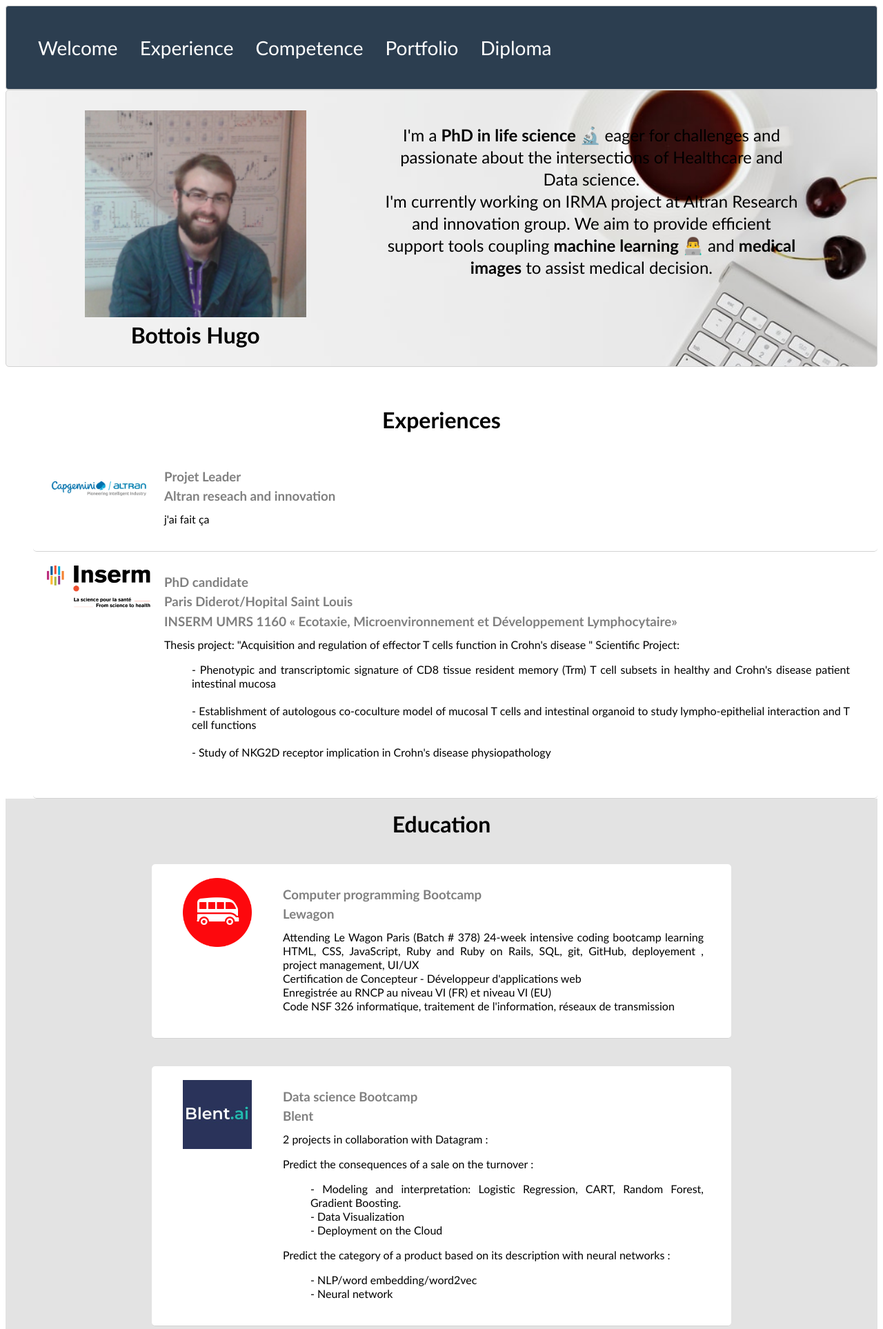
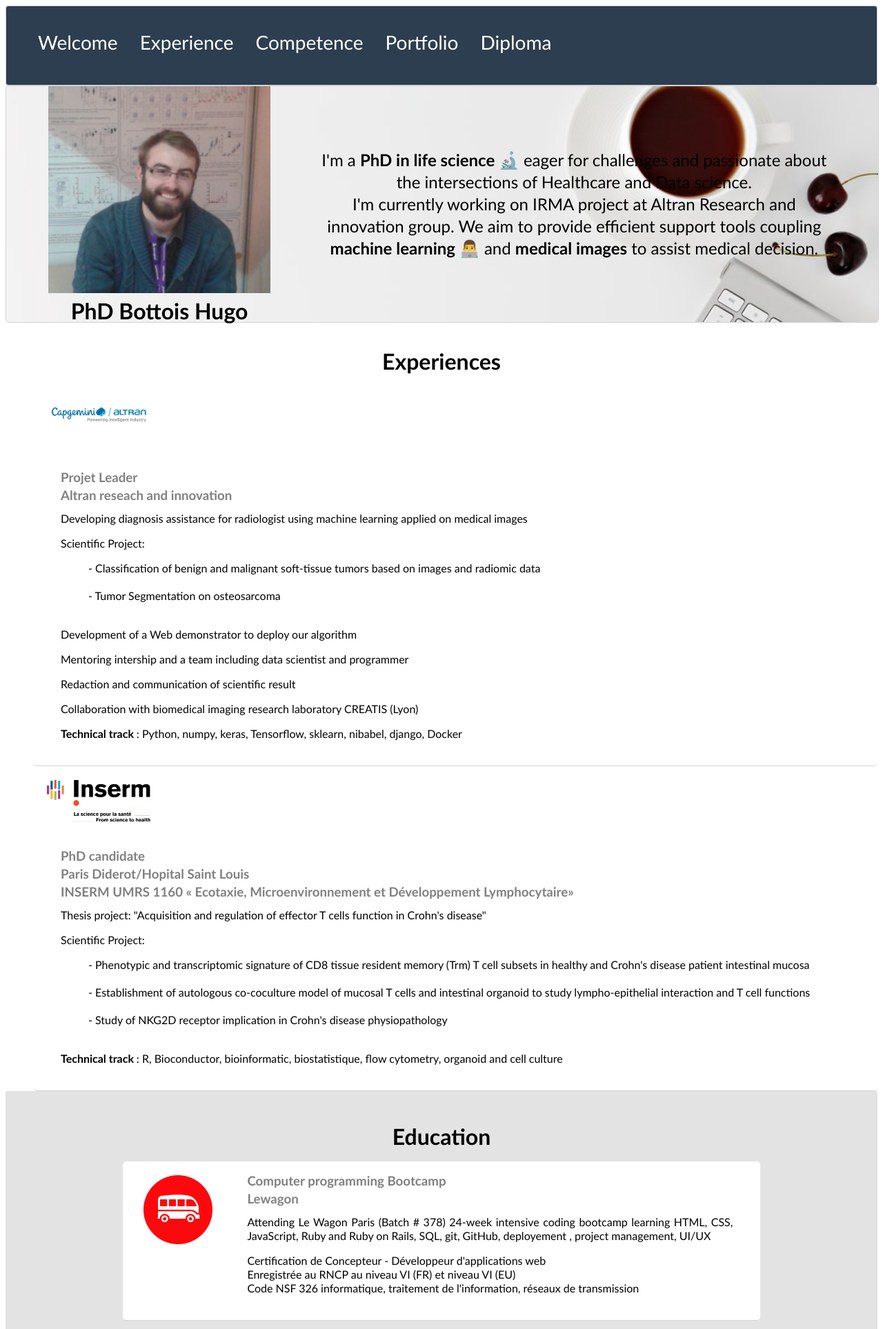
Before and after one commit to hbiom/profile, a PHP site: page / in a window 1280 px wide. Shown: the top 1927 px of the page at 69% size. Run offline with PHP 8.4, Linux system fonts and the light colour scheme; some libraries are stand-ins or nearby versions.

Commit message:
responsive behaviour

```diff
--- a/component/education.css
+++ b/component/education.css
@@ -3,27 +3,36 @@
   display: flex;
   flex-direction: column;
   background-color: rgb(200,200,200,0.5);
-
+  padding-top: 50px;
 }
 
 .cart-education .cart-sub {
-  width: 800px;
+  width: 70%;
   border-bottom: 1px solid lightgrey;
-  display: flex;
   margin: 20px auto;
   padding:20px;
   border-radius: 5px;
   background-color: rgb(255,255,255);
+  display: flex;
+/*  flex-wrap: wrap; bug
+*/}
+
+
+.cart-education  h1 {
+  margin: 0;
 }
-
 
 
  .cart-sub .cart-info {
   padding-right: 20px;
+  width: 100%;
 }
 
 .cart-info h3,a {
   color:grey;
+  line-height: 16px;
+  margin-bottom:10px;
+  margin-top:0;
 }
 
 .cart-info p, ul {
--- a/component/experience.css
+++ b/component/experience.css
@@ -6,17 +6,23 @@
   margin-left: 20px;
   margin-top: 20px;
   margin-right: 20px;
-  display: flex;
-  flex-direction: column;
 }
 
 .cart_exp .cart-sub {
   width: 100%;
   border-bottom: 1px solid lightgrey;
-  display: flex;
   padding:20px;
   border-radius: 5px;
+  display: flex;
+  flex-wrap: wrap;
 }
+
+
+.cart_exp h1 {
+/*  text-align: center;
+*/  margin: 0;
+}
+
 
 .cart-sub .last-exp {
   width: 100%;
@@ -36,9 +42,3 @@
 .cart-info h3,a {
   color:grey;
 }
-
-.cart-info p, ul {
-  font-size: 16px;
-  line-height: 16px;
-  text-align: justify;
-}
--- a/component/font-page.css
+++ b/component/font-page.css
@@ -1,11 +1,13 @@
 .font-page {
   border: 1px solid lightgrey;
-  display: flex;
   justify-content: space-evenly;
   background-image: url("../image/font.jpeg");
   background-size: cover;
   border-radius: 5px;
-  height: 400px;
+  width: 100%;
+  height: auto;
+  display: flex;
+  flex-wrap: wrap;
 }
 
 .font-page h1 {
@@ -15,8 +17,6 @@
 }
 
 .div-avatar {
-  display: flex
-  border:solid;
   margin: auto 0;
 }
 
@@ -29,7 +29,7 @@
   font-size:24px;
   line-height:32px;
   text-align: center;
-  width: 600px;
-  height: 350px;
+  width: 60%;
+  height: auto;
   margin: auto 0;
 }
--- a/component/logo.css
+++ b/component/logo.css
@@ -1,16 +1,17 @@
 .logo-square {
   width:  100px;
   background-size: cover;
-  margin-left: auto;
   margin-right: auto;
-  display: block;
+  padding-left: 10px;
 }
 
 .logo-long {
+  padding-bottom: 20px;
   width:  150px;
   background-size: cover;
 }
 
 .div-logo {
-  min-width:150px;
+  width:20%;
+  padding-bottom: 20px;
 }
--- a/component/publication.css
+++ b/component/publication.css
@@ -1,5 +1,3 @@
-
-
 .cart-pulication {
   padding-left: 20px;
   padding-right: 20px;
@@ -10,12 +8,15 @@
   flex-direction: column;
 }
 
+.cart-pulication h1 {
+  margin: 0;
+}
+
 
 .cart-pulication a:first-child {
-  margin: 0 10px;
   font-size: 24px;
+  line-height: 24px;
 }
-
 
 .cart-pulication .cart-sub {
   width: 100%;
--- a/index.html
+++ b/index.html
@@ -19,7 +19,7 @@
     <div class="font-page">
       <div class = div-avatar>
         <img src="image/avatar.png" alt="Bottois Hugo" class = "avatar">
-        <h1> Bottois Hugo </h1>
+        <h1> PhD Bottois Hugo </h1>
       </div>
       <div class= "div-text" >
         <p class = "text-center">I'm a <strong> PhD in life science 🔬 </strong> eager for challenges and passionate about the intersections of Healthcare and Data science.
@@ -37,7 +37,17 @@
         <div class = "cart-info">
           <h3>Projet Leader</h3>
           <h3>Altran reseach and innovation</h3>
-          <p> j'ai fait ça</p>
+          <p>Developing diagnosis assistance for radiologist using machine learning applied on medical images</p>
+          <p>Scientific Project:</p>
+            <ul>
+              <li>- Classification of benign and malignant soft-tissue tumors based on images and radiomic data</li><br/>
+              <li>- Tumor Segmentation on osteosarcoma</li><br/>
+            </ul>
+          <p>Development of a Web demonstrator to deploy our algorithm</p>
+          <p>Mentoring intership and a team including data scientist and programmer</p>
+          <p>Redaction and communication of scientific result</p>
+          <p>Collaboration with biomedical imaging research laboratory CREATIS (Lyon)</p>
+          <p> <strong> Technical track </strong> : Python, numpy, keras, Tensorflow, sklearn, nibabel, django, Docker</p>
         </div>
       </div>
 
@@ -50,13 +60,14 @@
           <h3>Paris Diderot/Hopital Saint Louis</h3>
           <h3>INSERM UMRS 1160 « Ecotaxie, Microenvironnement et Développement Lymphocytaire»</h3>
 
-          <p> Thesis project: "Acquisition and regulation of effector T cells function in Crohn's disease "
-          Scientific Project:</p>
+          <p> Thesis project: "Acquisition and regulation of effector T cells function in Crohn's disease"</p>
+          <p>Scientific Project:</p>
           <ul>
-          <li>- Phenotypic and transcriptomic signature of CD8 tissue resident memory (Trm) T cell subsets in healthy and Crohn's disease patient intestinal mucosa</li><br/>
-          <li>- Establishment of autologous co-coculture model of mucosal T cells and intestinal organoid to study lympho-epithelial interaction and T cell functions</li><br/>
-          <li>- Study of NKG2D receptor implication in Crohn's disease physiopathology</li><br/>
+            <li>- Phenotypic and transcriptomic signature of CD8 tissue resident memory (Trm) T cell subsets in healthy and Crohn's disease patient intestinal mucosa</li><br/>
+            <li>- Establishment of autologous co-coculture model of mucosal T cells and intestinal organoid to study lympho-epithelial interaction and T cell functions</li><br/>
+            <li>- Study of NKG2D receptor implication in Crohn's disease physiopathology</li><br/>
         </ul>
+        <p> <strong> Technical track </strong> : R, Bioconductor, bioinformatic, biostatistique, flow cytometry, organoid and cell culture </p>
         </div>
       </div>
     </div>
@@ -72,8 +83,8 @@
           <h3>Computer programming Bootcamp</h3>
           <h3>Lewagon</h3>
           <p>Attending Le Wagon Paris (Batch # 378)
-          24-week intensive coding bootcamp learning HTML, CSS, JavaScript, Ruby and Ruby on Rails, SQL, git, GitHub, deployement , project management, UI/UX <br>
-          Certification de Concepteur - Développeur d'applications web <br>
+          24-week intensive coding bootcamp learning HTML, CSS, JavaScript, Ruby and Ruby on Rails, SQL, git, GitHub, deployement , project management, UI/UX <br></p>
+          <p>Certification de Concepteur - Développeur d'applications web <br>
           Enregistrée au RNCP au niveau VI (FR) et niveau VI (EU) <br>
           Code NSF 326 informatique, traitement de l'information, réseaux de transmission</p>
         </div>
@@ -115,7 +126,7 @@
           <h3>Doctor of Philosophy- PhD, Immunology</h3>
           <h3>University Paris Diderot</h3>
           <p> Thesis project: "Acquisition and regulation of effector T cells function in Crohn's disease"</p>
-          <p> Written and defended in English</p>
+          <p> <a href="http://www.theses.fr/2019USPCC012" target="_blank"> Written and defended in English</a></p>
         </div>
       </div>
 
```
